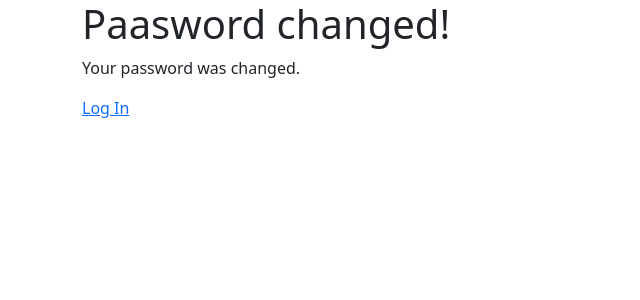
After one commit to Erfan-1379/django_bookstore, a Django app: template templates/registration/password_change_done.html in a window 1280 px wide. The commit adds this page. Shown: the top 300 px of the page, without its empty margins (0-640 px from the left). Run offline with Django 4.2, Linux system fonts and the light colour scheme; the template is opened without the code that fills it, so the values that code supplies are empty.

Commit message:
add change password

```diff
--- a/templates/_base.html
+++ b/templates/_base.html
@@ -3,7 +3,7 @@
 <head>
     <meta http-equiv="Content-Type" content="text/html;charset=UTF-8">
 
-{#!-- Bootstrap CSS -->#}
+<!-- Bootstrap CSS -->
     <link href="https://cdn.jsdelivr.net/npm/bootstrap@5.1.3/dist/css/bootstrap.min.css" rel="stylesheet"
           integrity="sha384-1BmE4kWBq78iYhFldvKuhfTAU6auU8tT94WrHftjDbrCEXSU1oBoqyl2QvZ6jIW3" crossorigin="anonymous">
 
--- a/templates/home.html
+++ b/templates/home.html
@@ -6,6 +6,7 @@
     <h1>Home Page</h1>
     {% if user.is_authenticated %}
     	<p>Welcome {{ user.username }} | <a href="{% url 'logout' %}">Log Out</a> </p>
+        <a href="{% url 'password_change' %}">Change Password</a>
     {% else %}
         <a href="{% url 'login' %}">Log In</a> | <a href="{% url 'signup' %}">Sign Up</a>
     {% endif %}
--- /dev/null
+++ b/templates/registration/password_change_done.html
@@ -0,0 +1,9 @@
+{% extends '_base.html' %}
+
+{% block page_title %}Successful{% endblock %}
+
+{% block content %}
+    <h1>Paasword changed!</h1>
+    <p>Your password was changed.</p>
+    <a href="{% url 'login' %}">Log In</a>
+{% endblock %}
```
Also changed, not shown: templates/registration/password_change_form.html (added, +14 -0 lines), db.sqlite3.
